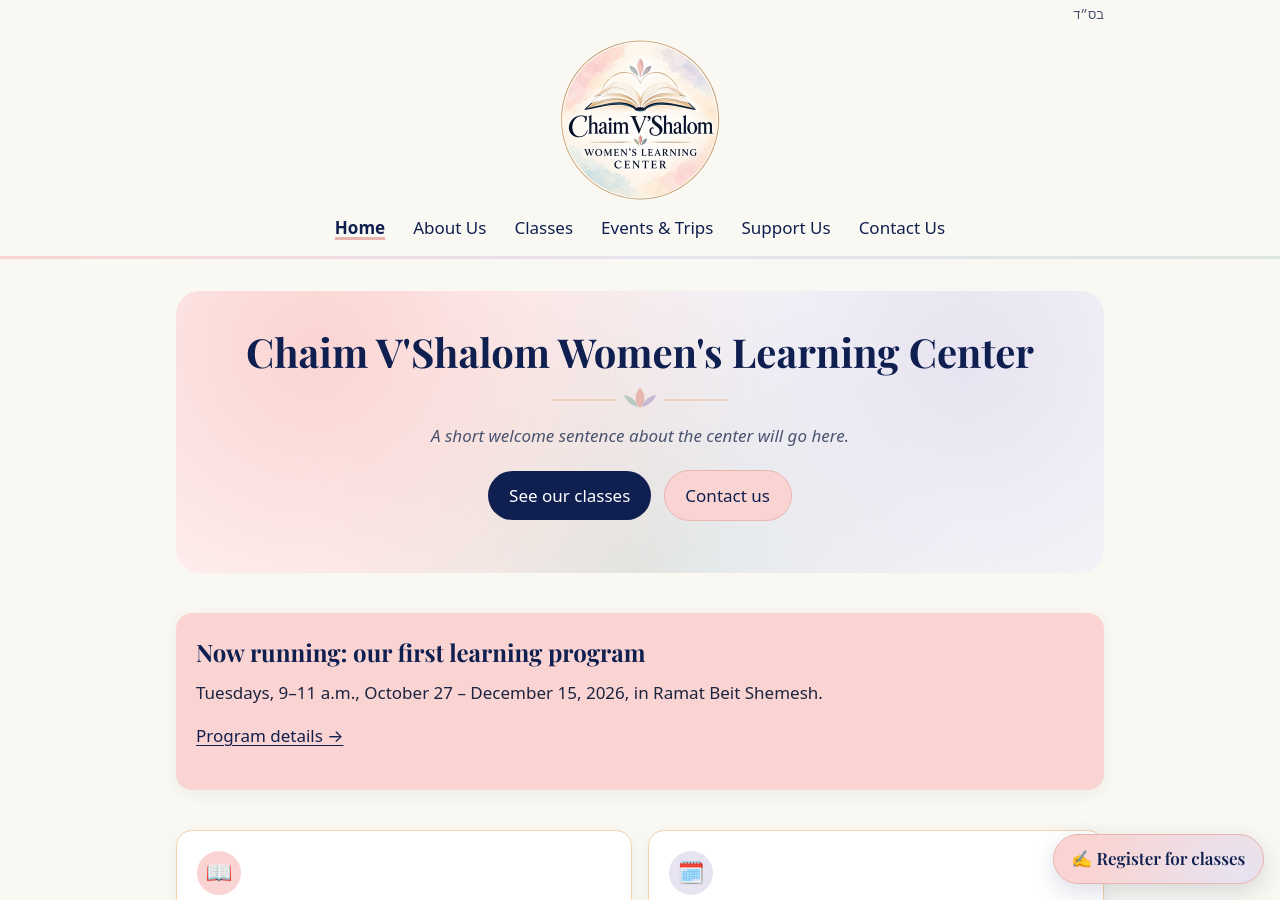
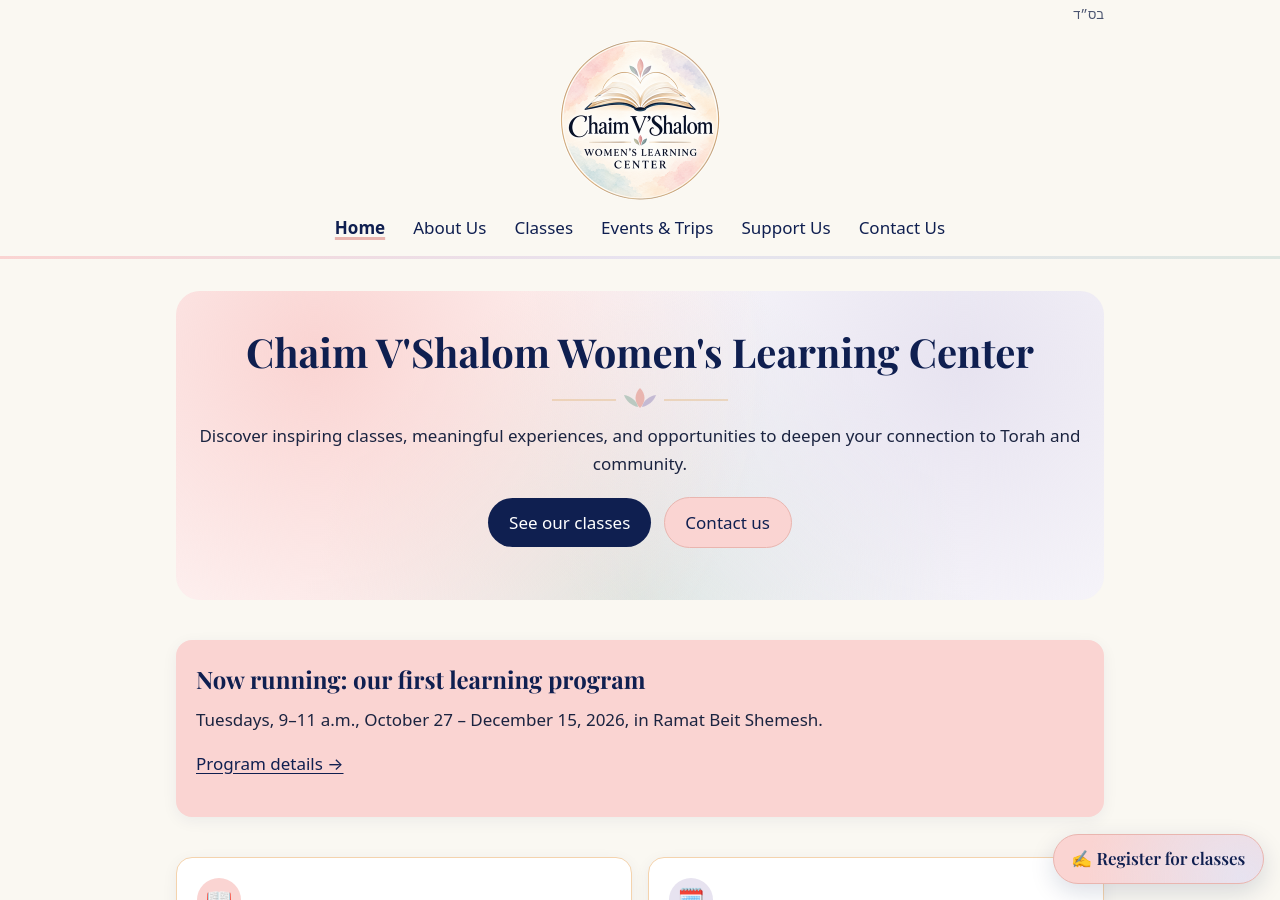
Before and after one commit to mos26613/ChaimVshalom, a Jekyll site: the page built from index.html, in a window 1280 px wide and 900 px high. Built offline with Jekyll 4.4.1, drawn with Linux system fonts in a browser that asks for light colours; some web fonts are replaced.

Commit message:
Update welcome message and description in index.html

```diff
--- a/index.html
+++ b/index.html
@@ -5,7 +5,7 @@
 ---
       <section class="hero">
         <h1>Chaim V'Shalom Women's Learning Center</h1>
-        <p class="placeholder">A short welcome sentence about the center will go here.</p>
+        <p>Discover inspiring classes, meaningful experiences, and opportunities to deepen your connection to Torah and community.</p>
         <p>
           <a class="button" href="classes.html">See our classes</a>
           <a class="button button--soft" href="contact.html">Contact us</a>
@@ -22,7 +22,7 @@
         <div class="card">
           <span class="card-icon" aria-hidden="true">📖</span>
           <h2>Who we are</h2>
-          <p class="placeholder">We are a warm, welcoming space where women of Ramat Beit Shemesh and surrounding communities can come together to learn, grow, and connect.</p>
+          <p>We are a warm, welcoming space where women of Ramat Beit Shemesh and surrounding communities can come together to learn, grow, and connect.</p>
           <p><a href="about.html">About us &rarr;</a></p>
         </div>
         <div class="card">
```
